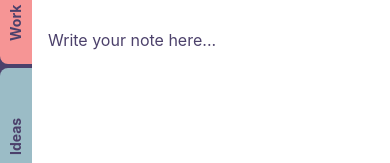
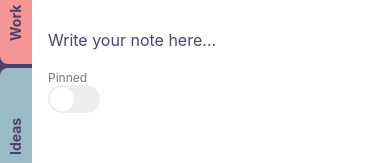
Before and after one commit to GretaVait/react-native-todo-app, a React Native app: screen /NoteScreen in a window 390 px wide. Shown: the part 168-331 px from the top of the page. Built offline with nearby package versions, Linux system fonts and the light colour scheme.

Commit message:
pinned notes and upcoming note obj

```diff
--- a/components/ButtonSmall.jsx
+++ b/components/ButtonSmall.jsx
@@ -15,7 +15,7 @@ const ButtonSmall = ({ children, style, handleChange }) => {
 
 const styles = StyleSheet.create({
   button: {
-    backgroundColor: colors.lightGrey,
+    backgroundColor: colors.grey,
     width: 48,
     height: 48,
     alignItems: 'center',
--- a/components/Note.jsx
+++ b/components/Note.jsx
@@ -14,10 +14,12 @@ const Note = ({ title, body, date, completed, handleCompleteNote }) => {
       <View style={{ ...styles.checkmark, backgroundColor: completed ? colors.purple : 'white', borderColor: completed ? 'white' : colors.purple }}>
         <Icon name="checkmark-outline" type="ionicon" size={16} color="white" style={{ opacity: completed ? 1 : 0 }} />
       </View>
-      <Text style={styles.noteTitle}>{title}</Text>
-      <Text style={styles.noteBody}>{body}</Text>
-      <View style={styles.noteDate}>
-        <Text style={styles.noteDateText}>{date}</Text>
+      <View style={{ opacity: completed ? .3 : 1 }}>
+        <Text style={styles.noteTitle}>{title}</Text>
+        <Text style={styles.noteBody}>{body}</Text>
+        <View style={styles.noteDate}>
+          <Text style={styles.noteDateText}>{date}</Text>
+        </View>
       </View>
     </TouchableOpacity>
   )
@@ -29,7 +31,8 @@ const styles = StyleSheet.create({
     backgroundColor: colors.lightGrey,
     padding: 16,
     borderRadius: 8,
-    alignItems: 'flex-start'
+    alignItems: 'flex-start',
+    marginBottom: 16
   },
   noteTitle: {
     color: colors.black,
--- /dev/null
+++ b/components/Title.jsx
@@ -0,0 +1,22 @@
+// Base
+import React from 'react'
+import { View, Text, StyleSheet } from 'react-native'
+import colors from '../constants/colors'
+
+const Title = ({ children, style }) => {
+
+  return (
+    <Text style={{ ...styles.title, ...style }}>
+      {children}
+    </Text>
+  )
+}
+
+const styles = StyleSheet.create({
+  title: {
+    color: colors.darkGrey,
+    fontSize: 12
+  }
+})
+
+export default Title
--- /dev/null
+++ b/components/Toggle.jsx
@@ -0,0 +1,40 @@
+// Base
+import React from 'react'
+import { View, StyleSheet, TouchableOpacity } from 'react-native'
+import colors from '../constants/colors'
+
+const Toggle = ({ active, handleToggle }) => {
+
+  return (
+    <TouchableOpacity
+      onPress={handleToggle}
+      style={styles.toggle}
+    >
+      <View style={{
+        ...styles.circle,
+        transform: active ? [{ translateX: 24 }] : [{ translateX: 0 }],
+        backgroundColor: active ? colors.purple : 'white'
+      }} />
+    </TouchableOpacity>
+  )
+}
+
+const styles = StyleSheet.create({
+  toggle: {
+    position: 'relative',
+    width: 52,
+    height: 28,
+    borderRadius: 500,
+    backgroundColor: colors.grey
+  },
+  circle: {
+    position: 'absolute',
+    top: 2,
+    left: 2,
+    width: 24,
+    height: 24,
+    borderRadius: 500
+  }
+})
+
+export default Toggle
--- a/constants/colors.js
+++ b/constants/colors.js
@@ -1,6 +1,7 @@
 export default {
   black: '#333333',
   purple: '#4C416B',
-  grey: '#FCFCFC',
-  lightGrey: '#EEEEEE'
+  grey: '#EEEEEE',
+  lightGrey: '#FCFCFC',
+  darkGrey: '#777777'
 }
--- a/redux/reducers/noteReducer.js
+++ b/redux/reducers/noteReducer.js
@@ -27,7 +27,7 @@ export default (state = initialState, action) => {
           category: 'personal',
           completed: false,
           deleted: false,
-          pinned: false,
+          pinned: true,
           ...action.note
         }
       ]
--- a/screens/HomeScreen.jsx
+++ b/screens/HomeScreen.jsx
@@ -1,6 +1,6 @@
 // Base
-import React, { useEffect } from 'react'
-import { View, Text, StyleSheet, TouchableOpacity, FlatList } from 'react-native'
+import React, { useEffect, useState } from 'react'
+import { View, Text, StyleSheet, TouchableOpacity, FlatList, SectionList, ScrollView } from 'react-native'
 // Lib
 import { Icon } from 'react-native-elements'
 // Navigation
@@ -15,15 +15,29 @@ import Note from '../components/Note'
 import { useSelector } from 'react-redux'
 import { completeNote } from '../redux/actions/noteActions'
 import { useDispatch } from 'react-redux'
+import Title from '../components/Title'
 
 const HomeScreen = () => {
   const nav = useNavigation()
   const dispatch = useDispatch()
   const notes = useSelector(state => state.notes)
+  const [notesList, setNoteList] = useState([])
 
   useEffect(() => {
     console.log(notes, 'note')
+
+    setNoteList([
+      {
+        title: 'pinned',
+        data: notes.filter(note => note.pinned === true)
+      },
+      {
+        title: 'upcoming',
+        data: notes.filter(note => note.pinned === false)
+      }
+    ])
   }, [notes])
+
 
   return (
     <Container>
@@ -37,17 +51,21 @@ const HomeScreen = () => {
 
       </View>
 
-      <FlatList
-        data={notes}
-        keyExtractor={item => item.id}
-        renderItem={({ item: { id, title, body, completed } }) => (
+      <SectionList
+        sections={notesList}
+        keyExtractor={(item, index) => item + index}
+        renderItem={({ item }) => (
           <Note
-            title={title}
-            body={body}
+            title={item.title}
+            body={item.body}
             date="Today, 4:30PM"
-            completed={completed}
-            handleCompleteNote={() => { dispatch(completeNote(id)) }}
+            completed={item.completed}
+            handleCompleteNote={() => { dispatch(completeNote(item.id)) }}
           />
+        )}
+        renderSectionHeader={({ section: { title }, section }) => (
+          section.data.length > 0 &&
+            <Title style={styles.subtitle}>{title}</Title>
         )}
       />
 
@@ -84,6 +102,9 @@ const styles = StyleSheet.create({
     width: 20,
     height: 2,
     backgroundColor: colors.black,
+  },
+  subtitle: {
+    marginBottom: 8
   }
 })
 
--- a/screens/NoteScreen.jsx
+++ b/screens/NoteScreen.jsx
@@ -13,6 +13,8 @@ import colors from '../constants/colors'
 import { useDispatch } from 'react-redux'
 import { addNote } from '../redux/actions/noteActions'
 import { useSelector } from 'react-redux'
+import Title from '../components/Title'
+import Toggle from '../components/Toggle'
 
 const NoteScreen = () => {
   const nav = useNavigation()
@@ -21,10 +23,11 @@ const NoteScreen = () => {
 
   const [title, setTitle] = useState("")
   const [body, setBody] = useState("")
+  const [toggle, setToggle] = useState(false)
 
   const handleAddNote = () => {
     if (title || body) {
-      dispatch(addNote({ title: title, body: body }))
+      dispatch(addNote({ title: title, body: body, pinned: toggle }))
     }
     //
     nav.goBack()
@@ -65,6 +68,13 @@ const NoteScreen = () => {
           placeholder="Write your note here..."
           multiline={true}
         />
+
+        <Title>Pinned</Title>
+
+        <Toggle
+          active={toggle}
+          handleToggle={() => { setToggle(prevState => { return !prevState }) }}
+        />
       </View>
     </Container>
   )
```
